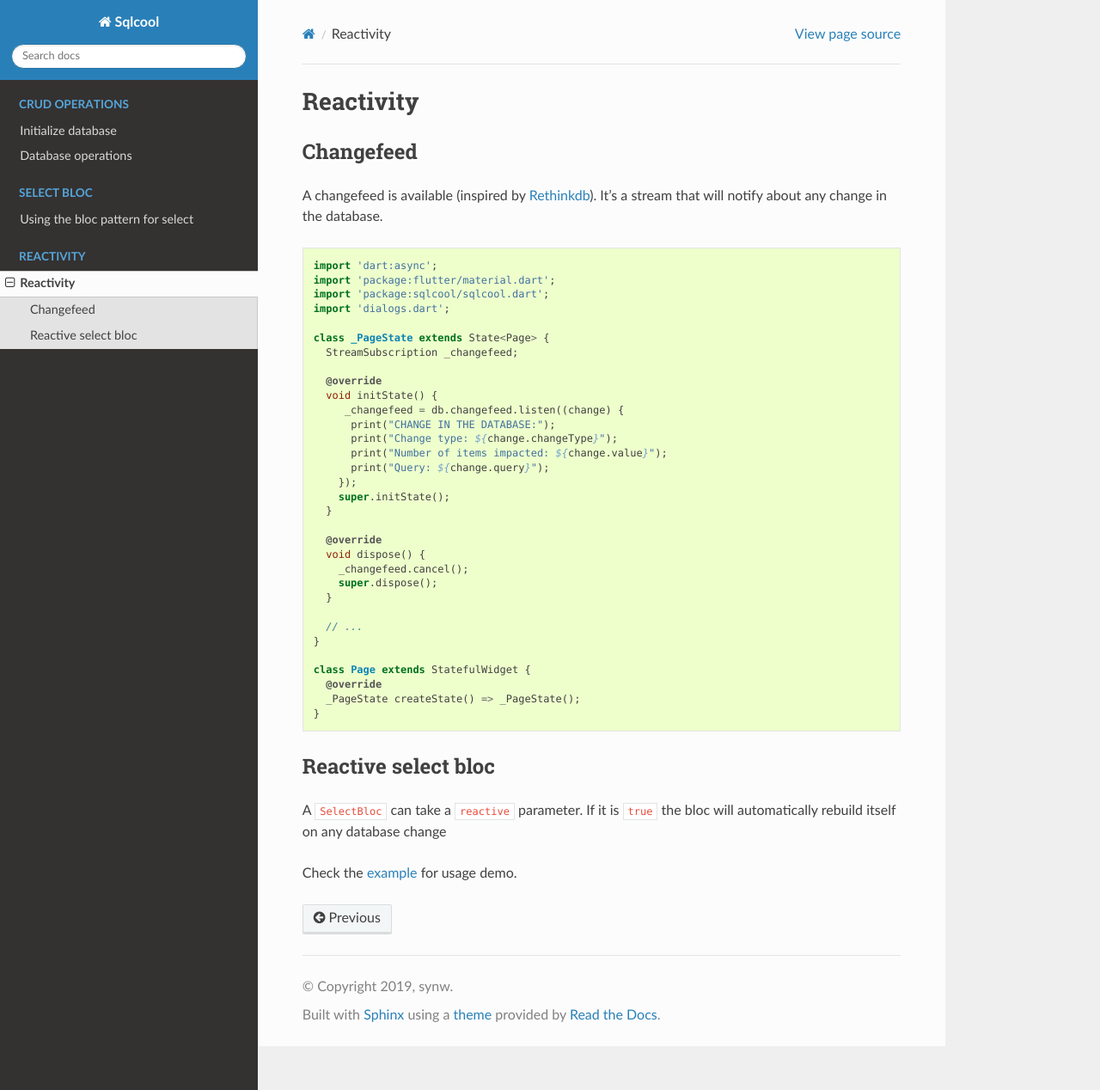
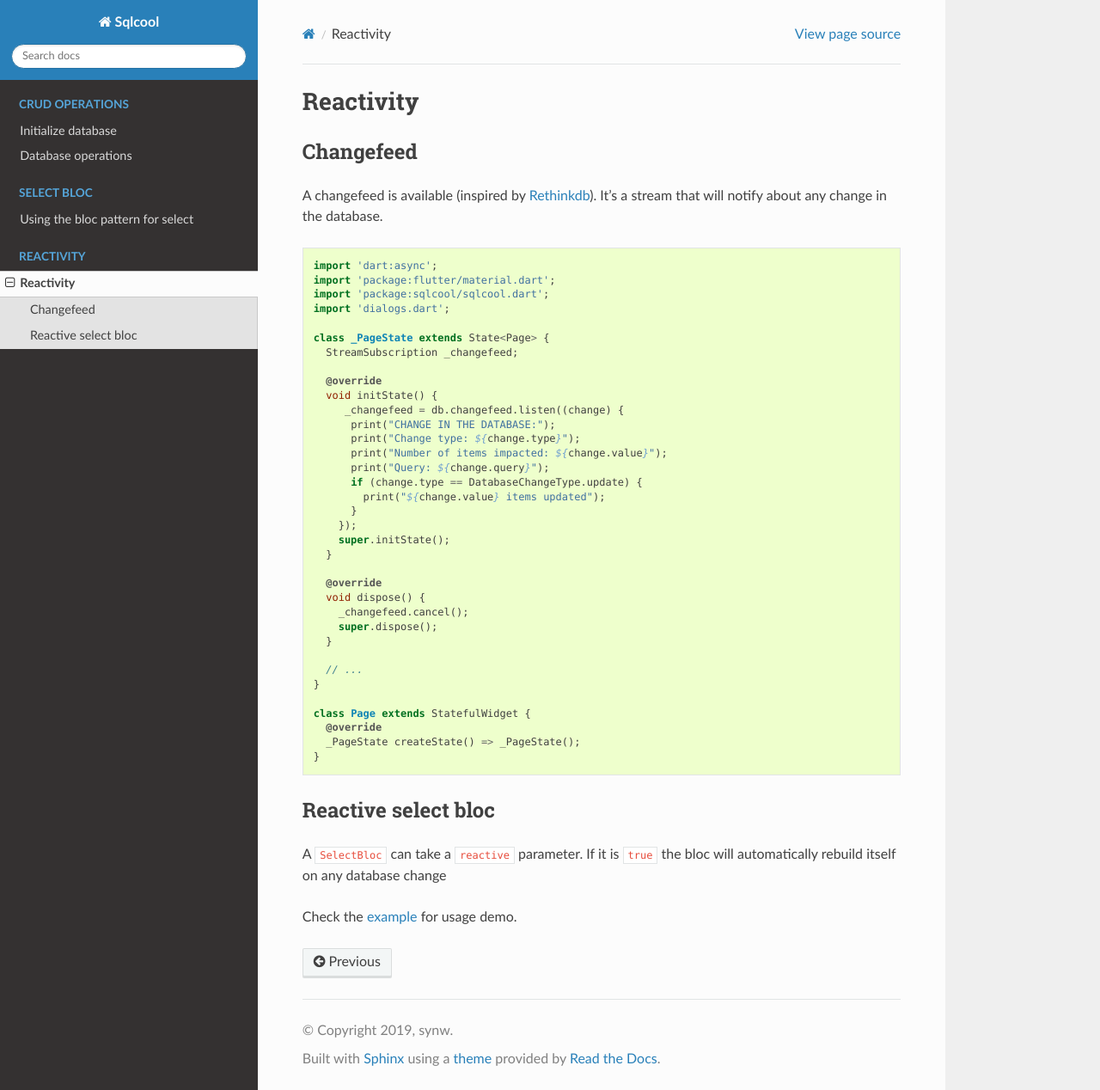
Before and after one commit to synw/sqlcool, a Sphinx documentation site: the page built from docs/changefeed.rst, in a window 1280 px wide and 1268 px high. Shown: the whole window at 86% size. Built offline with Sphinx 7.4.7 and the Read the Docs theme 2.0.0, drawn with Linux system fonts in a browser that asks for light colours.

Commit message:
Update doc

```diff
--- a/docs/changefeed.rst
+++ b/docs/changefeed.rst
@@ -25,9 +25,12 @@ the database.
      void initState() {
         _changefeed = db.changefeed.listen((change) {
          print("CHANGE IN THE DATABASE:");
-         print("Change type: ${change.changeType}");
+         print("Change type: ${change.type}");
          print("Number of items impacted: ${change.value}");
          print("Query: ${change.query}");
+         if (change.type == DatabaseChangeType.update) {
+           print("${change.value} items updated");
+         }
        });
        super.initState();
      }
```
